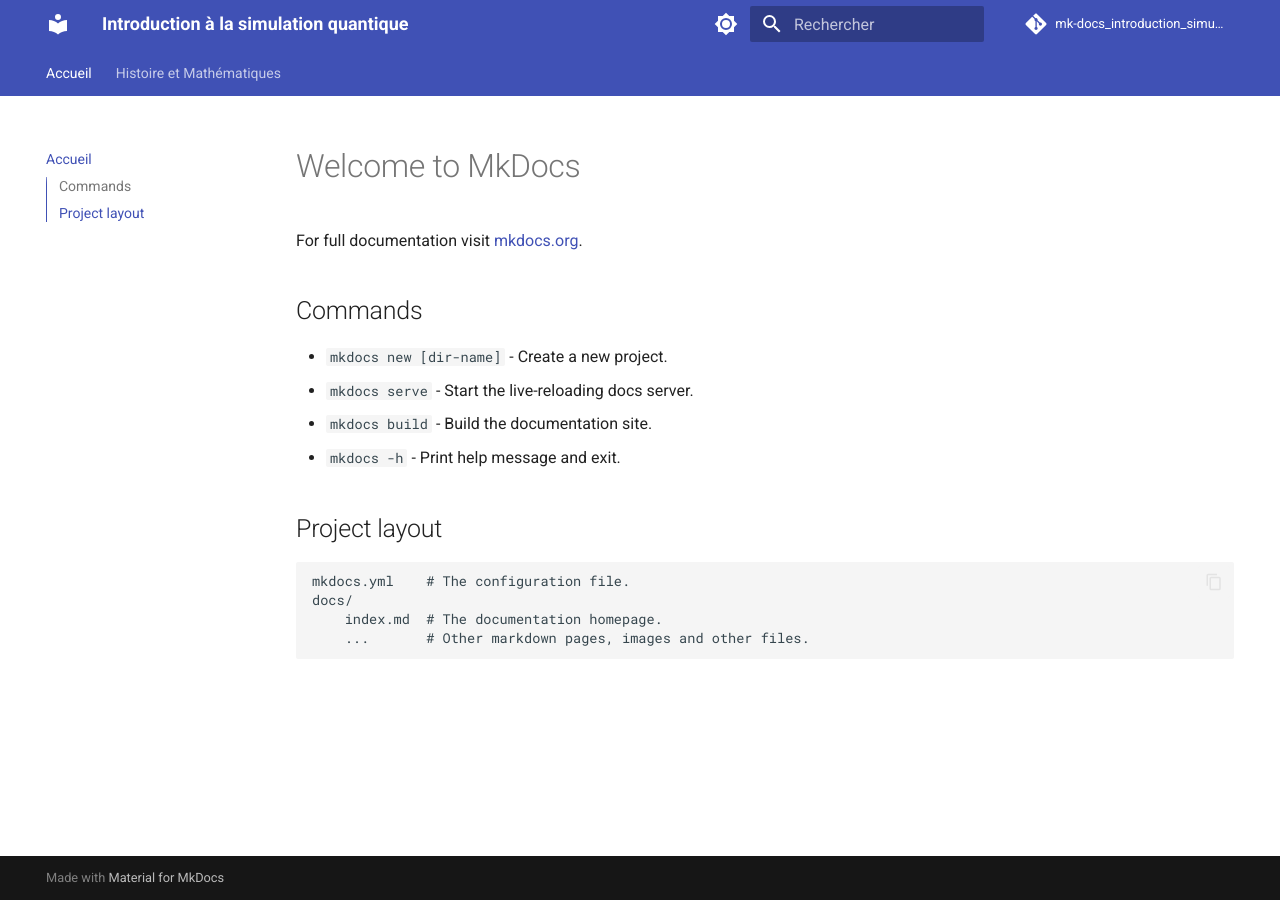
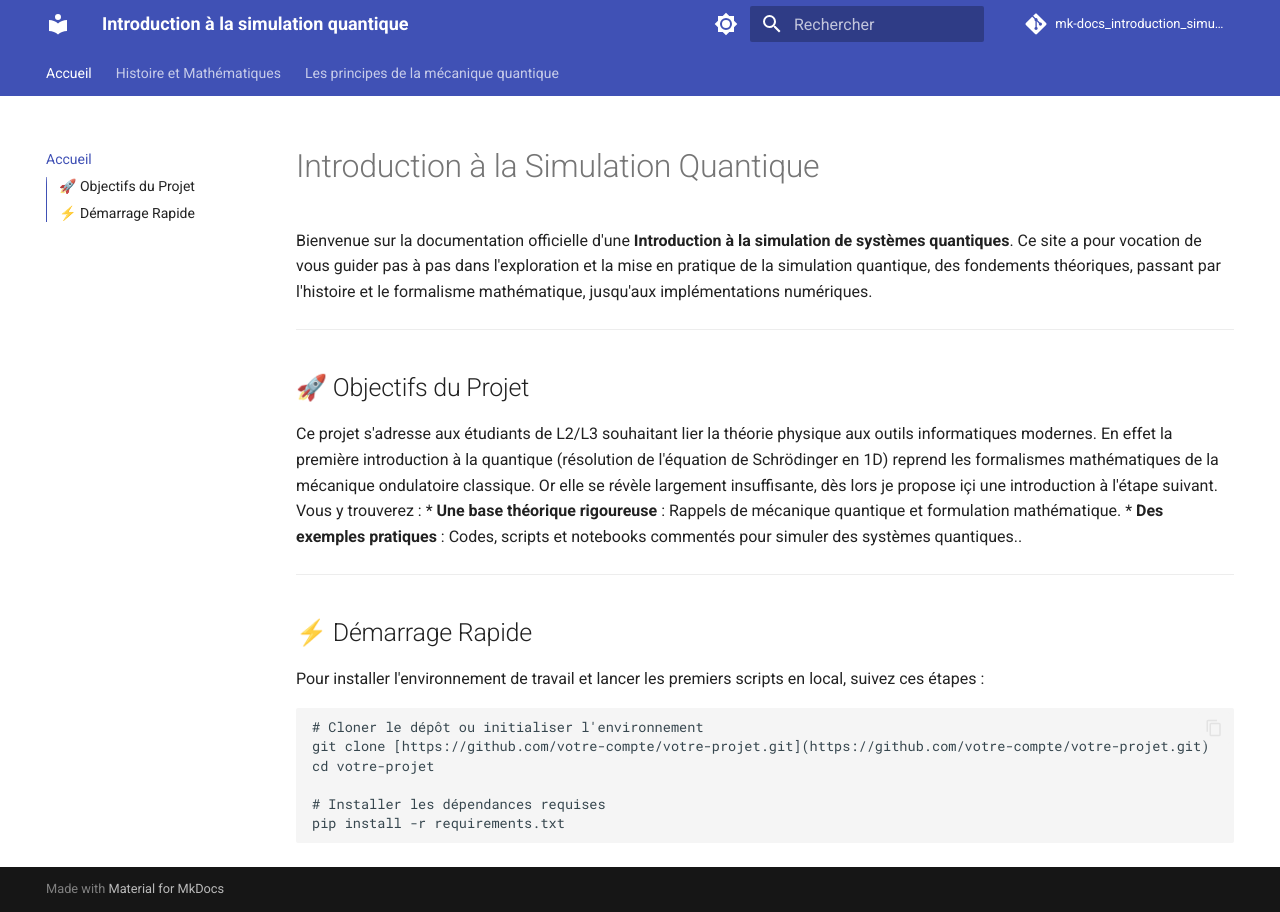
Before and after one commit to FranciscoStocker/mk-docs_introduction_simulation_quantique, an MkDocs documentation site: the page built from docs/index.md, in a window 1280 px wide. Built offline with MkDocs 1.6.1 and Material for MkDocs 9.7.7, drawn with Linux system fonts in a browser that asks for light colours; comment, search, counter and statistics services are not loaded.

Commit message:
Page d'accueil et principes de la mécanique quantique

```diff
--- a/docs/index.md
+++ b/docs/index.md
@@ -1,17 +1,25 @@
-# Welcome to MkDocs
+# Introduction à la Simulation Quantique
 
-For full documentation visit [mkdocs.org](https://www.mkdocs.org).
+Bienvenue sur la documentation officielle d'une **Introduction à la simulation de systèmes quantiques**. Ce site a pour vocation de vous guider pas à pas dans l'exploration et la mise en pratique de la simulation quantique, des fondements théoriques, passant par l'histoire et le formalisme mathématique, jusqu'aux implémentations numériques.
 
-## Commands
+---
 
-* `mkdocs new [dir-name]` - Create a new project.
-* `mkdocs serve` - Start the live-reloading docs server.
-* `mkdocs build` - Build the documentation site.
-* `mkdocs -h` - Print help message and exit.
+## 🚀 Objectifs du Projet
 
-## Project layout
+Ce projet s'adresse aux étudiants de L2/L3 souhaitant lier la théorie physique aux outils informatiques modernes. En effet la première introduction à la quantique (résolution de l'équation de Schrödinger en 1D) reprend les formalismes mathématiques de la mécanique ondulatoire classique. Or elle se révèle largement insuffisante, dès lors je propose içi une introduction à  l'étape suivant. Vous y trouverez :
+* **Une base théorique rigoureuse** : Rappels de mécanique quantique et formulation mathématique.
+* **Des exemples pratiques** : Codes, scripts et notebooks commentés pour simuler des systèmes quantiques..
 
-    mkdocs.yml    # The configuration file.
-    docs/
-        index.md  # The documentation homepage.
-        ...       # Other markdown pages, images and other files.
+---
+
+## ⚡ Démarrage Rapide
+
+Pour installer l'environnement de travail et lancer les premiers scripts en local, suivez ces étapes :
+
+
+    # Cloner le dépôt ou initialiser l'environnement
+    git clone [https://github.com/votre-compte/votre-projet.git](https://github.com/votre-compte/votre-projet.git)
+    cd votre-projet
+
+    # Installer les dépendances requises
+    pip install -r requirements.txt
--- a/docs/referencias.bib
+++ b/docs/referencias.bib
@@ -48,3 +48,9 @@
   pages     = {361--376},
   year      = {1926}
 }
+
+@book{ayouz2020fondamentaux,
+  title={Les fondamentaux de la m{\'e}canique quantique sous Python: Rappel de cours et exercices d'application avec programmes inclus},
+  author={Ayouz, Mehdi and Gillet, Jean-Michel and Janolin, Pierre-Eymeric and Kokoouline, Viatcheslav},
+  year={2020}
+}
--- a/mkdocs.yml
+++ b/mkdocs.yml
@@ -46,7 +46,7 @@ theme:
 nav:
   - Accueil: index.md
   - Histoire et Mathématiques: Math_history.md
-
+  - Les principes de la mécanique quantique: Quantum_principles.md
 # Extensions Markdown (Maths, notes de bas de page, attributs, coloration syntaxique avancée)
 markdown_extensions:
   - pymdownx.arithmatex:
```
Also changed, not shown: docs/Quantum_principles.md (added, +3 -0 lines).
